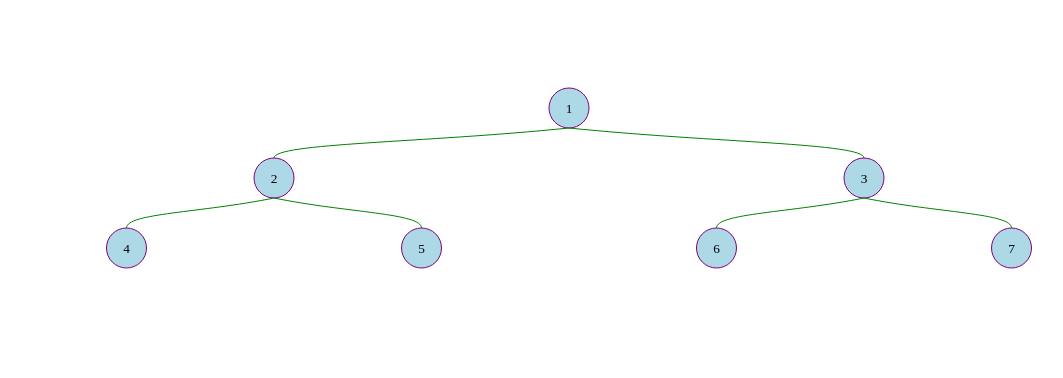
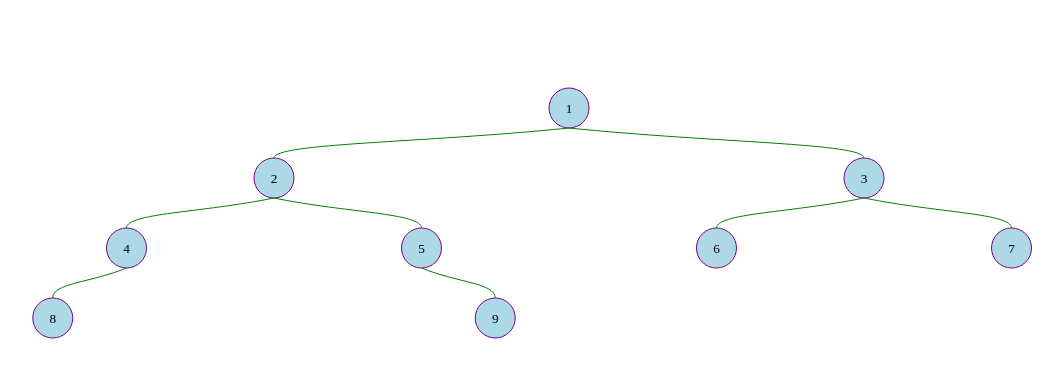
Before and after one commit to Triangle-Webdev/stars, a Next.js app: page /bst in a window 1280 px wide. Shown: the top 378 px of the page, without its empty margins (29-1092 px from the left). Built offline with nearby package versions, Linux system fonts and the light colour scheme.

Commit message:
feat: remove hardcoded node coordinates

```diff
--- a/src/app/bst/node.ts
+++ b/src/app/bst/node.ts
@@ -10,14 +10,13 @@ export const createNode = (
   right?: BSTNode,
 ): BSTNode => ({ value, left, right });
 
-const _findDepth = (curDepth: number, node?: BSTNode): number => {
-  if (!node) return curDepth;
-  if (!node.left && !node.right) return curDepth + 1;
-
-  let leftDepth = _findDepth(curDepth + 1, node.left);
-  let rightDepth = _findDepth(curDepth + 1, node.right);
-  return Math.max(leftDepth, rightDepth);
-};
+const _findDepth = (curDepth: number, node?: BSTNode): number =>
+  node
+    ? Math.max(
+        _findDepth(curDepth, node.left),
+        _findDepth(curDepth, node.right),
+      ) + 1
+    : curDepth;
 
 export const findDepth = (node?: BSTNode): number => _findDepth(0, node);
 
@@ -29,62 +28,72 @@ export type Vertice = {
 };
 export type Graph = Map<number, Vertice>;
 
+export const calculateChildOffset = (
+  parentXOffset: number,
+  depth: number,
+): {
+  left: number;
+  right: number;
+} => {
+  const additionalOffset = 1 / 2 ** (depth + 1);
+  return {
+    left: parentXOffset - additionalOffset,
+    right: parentXOffset + additionalOffset,
+  };
+};
+
+const _calculateNodePositions = ({
+  value,
+  left,
+  right,
+  depth,
+  xOffset,
+  adjacencyList,
+}: BSTNode & {
+  depth: number;
+  xOffset: number;
+  adjacencyList: Graph;
+}): Graph => {
+  let edges: number[] = [];
+  const nextCoords = calculateChildOffset(xOffset, depth);
+  if (left) {
+    edges.push(left.value);
+    _calculateNodePositions({
+      ...left,
+      depth: depth + 1,
+      xOffset: nextCoords.left,
+      adjacencyList,
+    });
+  }
+  if (right) {
+    edges.push(right.value);
+    _calculateNodePositions({
+      ...right,
+      depth: depth + 1,
+      xOffset: nextCoords.right,
+      adjacencyList,
+    });
+  }
+  adjacencyList.set(value, {
+    value,
+    xOffset,
+    yOffset: (depth - 1) * 0.1,
+    edges,
+  });
+  return adjacencyList;
+};
+
 export const calculateNodePositions = ({
   value,
   left,
   right,
 }: BSTNode): Graph => {
-  const maxDepth = findDepth({ value, left, right });
-  const levelCoefficient = 1.0 / maxDepth;
-  const maxNodesInRow = maxDepth ** 2;
-  const widthCoeffecient = 1.0 / maxNodesInRow;
-
-  const adjacencyList: Graph = new Map();
-  const firstRowOffset = 1 / 2;
-  const secondRowOffset = 1 / 3;
-  const thirdRowOffset = 1 / 5;
-
-  const xStart = 0;
-  const xEnd = 1.0;
-  const xPos = (xStart + xEnd) / 2;
-
-  adjacencyList.set(value, { value, xOffset: 0.5, yOffset: 0, edges: [2, 3] });
-  adjacencyList.set(2, {
-    value: 2,
-    xOffset: 0.25,
-    yOffset: 0.1,
-    edges: [4, 5],
+  return _calculateNodePositions({
+    value,
+    left,
+    right,
+    depth: 1,
+    xOffset: 0.5,
+    adjacencyList: new Map(),
   });
-  adjacencyList.set(3, {
-    value: 3,
-    xOffset: 0.75,
-    yOffset: 0.1,
-    edges: [6, 7],
-  });
-  adjacencyList.set(4, {
-    value: 4,
-    xOffset: 0.125,
-    yOffset: 0.2,
-    edges: [],
-  });
-  adjacencyList.set(5, {
-    value: 5,
-    xOffset: 0.375,
-    yOffset: 0.2,
-    edges: [],
-  });
-  adjacencyList.set(6, {
-    value: 6,
-    xOffset: 0.625,
-    yOffset: 0.2,
-    edges: [],
-  });
-  adjacencyList.set(7, {
-    value: 7,
-    xOffset: 0.875,
-    yOffset: 0.2,
-    edges: [],
-  });
-
-  return adjacencyList;
 };
--- a/src/app/bst/page.tsx
+++ b/src/app/bst/page.tsx
@@ -13,35 +13,42 @@ const drawAction: Drawable = (ctx: CanvasRenderingContext2D) => {
   _drawNodeWithCoords(ctx, createNode(1));
 };
 
+const root = createNode(
+  1,
+  createNode(
+    2,
+    createNode(4, createNode(8)),
+    createNode(5, undefined, createNode(9)),
+  ),
+  createNode(3, createNode(6), createNode(7)),
+);
+
 const _drawNodeWithCoords = (ctx: CanvasRenderingContext2D, node?: BSTNode) => {
   if (!node) return;
-  const adjList = calculateNodePositions(node);
+
+  const adjList = calculateNodePositions(root);
+  const { height, width } = ctx.canvas;
+  const { radius, nodeHeightSpacing } = DEFAULT_CONFIG;
 
   adjList
     .entries()
     .map(([k, { value, xOffset, yOffset, edges }]) => ({
       value: value,
-      x: xOffset * ctx.canvas.width,
-      y: yOffset * ctx.canvas.height + DEFAULT_CONFIG.nodeHeightSpacing,
+      x: xOffset * width,
+      y: yOffset * height + nodeHeightSpacing,
       edges,
     }))
     .forEach(({ value, x, y, edges }) => {
       drawNode(ctx, x, y, value);
       edges
         .map((n) => adjList.get(n) as Vertice)
-        .map((neighbor) => ({
-          x: neighbor.xOffset * ctx.canvas.width,
-          y:
-            neighbor.yOffset * ctx.canvas.height +
-            DEFAULT_CONFIG.nodeHeightSpacing,
-        }))
-        .forEach((neighborCoords) => {
+        .forEach(({ xOffset, yOffset }) => {
           connectEdge(
             ctx,
             x,
-            neighborCoords.x,
-            y + DEFAULT_CONFIG.radius,
-            neighborCoords.y - DEFAULT_CONFIG.radius,
+            xOffset * width,
+            y + radius,
+            yOffset * height + nodeHeightSpacing - radius,
           );
         });
     });
```
Also changed, not shown: 1 other file (tests, documents, lock files or other folders).
